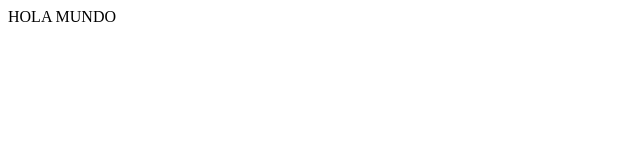
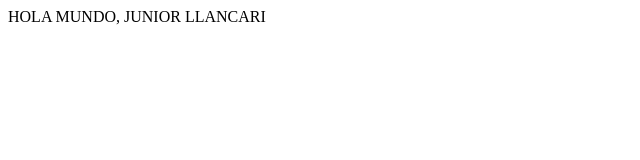
Before and after one commit to LuisLlancari/duo, a plain HTML site: page index.html in a window 1280 px wide. Shown: the whole page, without its empty margins (0-640 px from the left). Drawn offline with Linux system fonts and the light colour scheme.

Commit message:
segundo cambio

```diff
--- a/index.html
+++ b/index.html
@@ -7,6 +7,6 @@
     <title>Document</title>
 </head>
 <body>
-    <div> HOLA MUNDO</div>
+    <div> HOLA MUNDO, JUNIOR LLANCARI</div>
 </body>
 </html>
```
